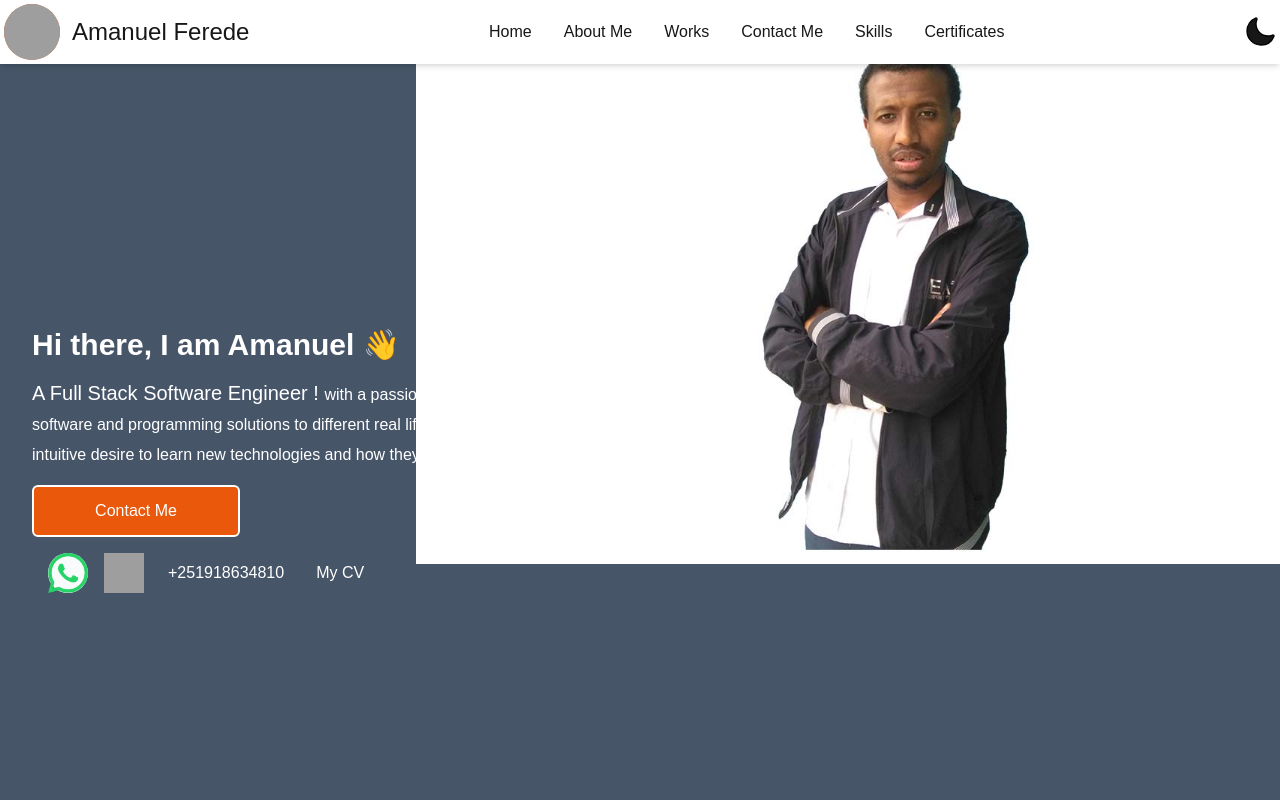
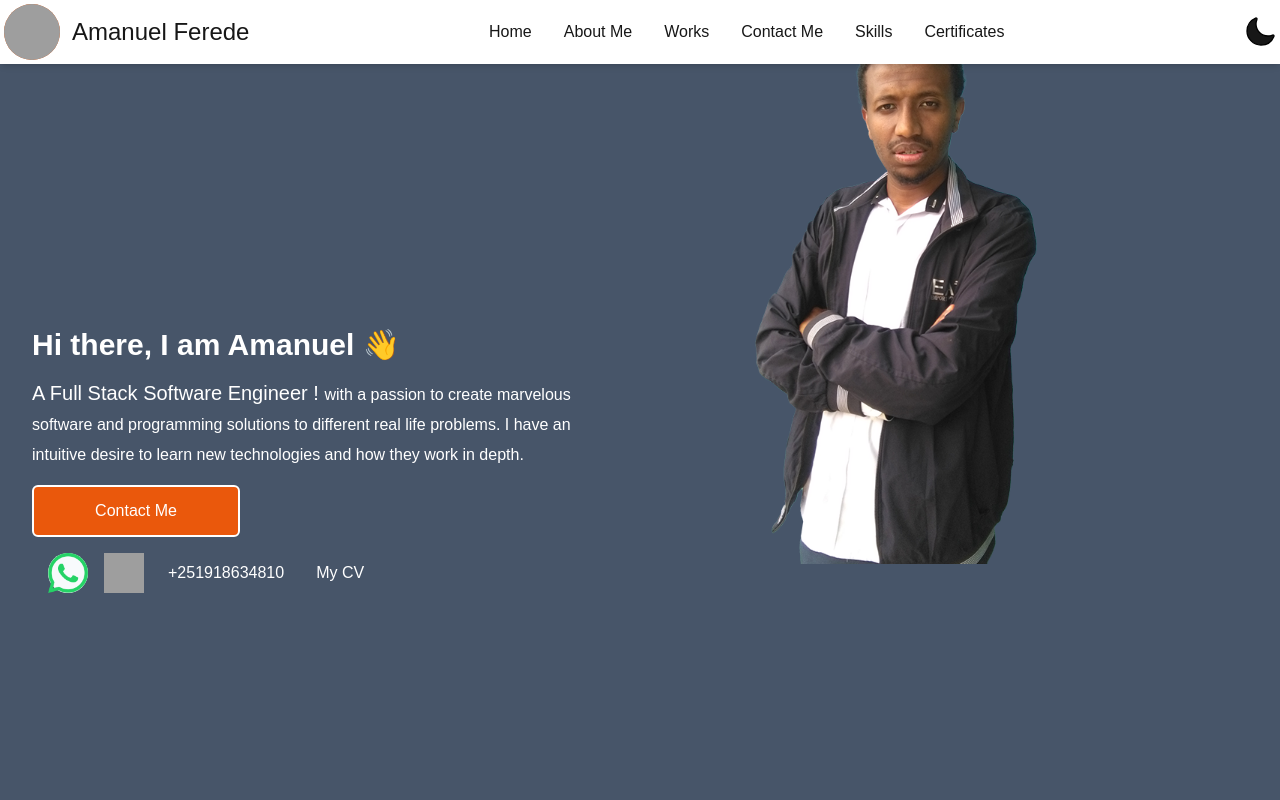
Before and after one commit to amaniCoding/amani-portifolio, a Next.js app: page / in a window 1280 px wide. Shown: the top 800 px of the page. Built offline with nearby package versions, Linux system fonts and the light colour scheme; grey boxes are pictures that could not be loaded.

Commit message:
'updated'

```diff
--- a/app/ui/hero-image.tsx
+++ b/app/ui/hero-image.tsx
@@ -78,7 +78,7 @@ export default function HeroImage() {
                         />
                     </div>
                     <Image
-                        src="/9.jpg"
+                        src="/99.png"
                         alt="next starter project"
                         width={0}
                         height={0}
```
Also changed, not shown: public/99.png (added).
